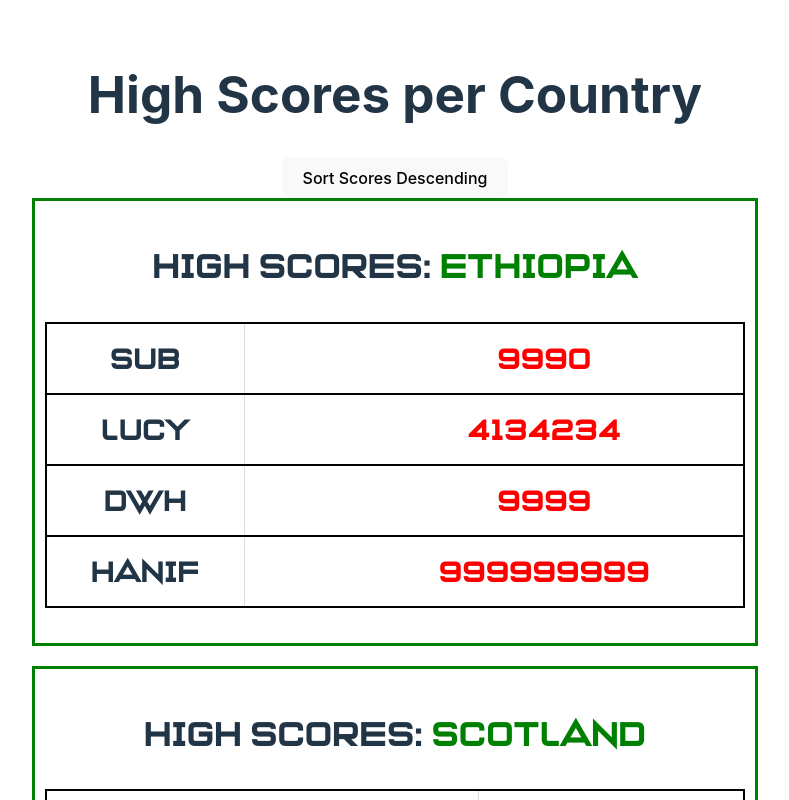
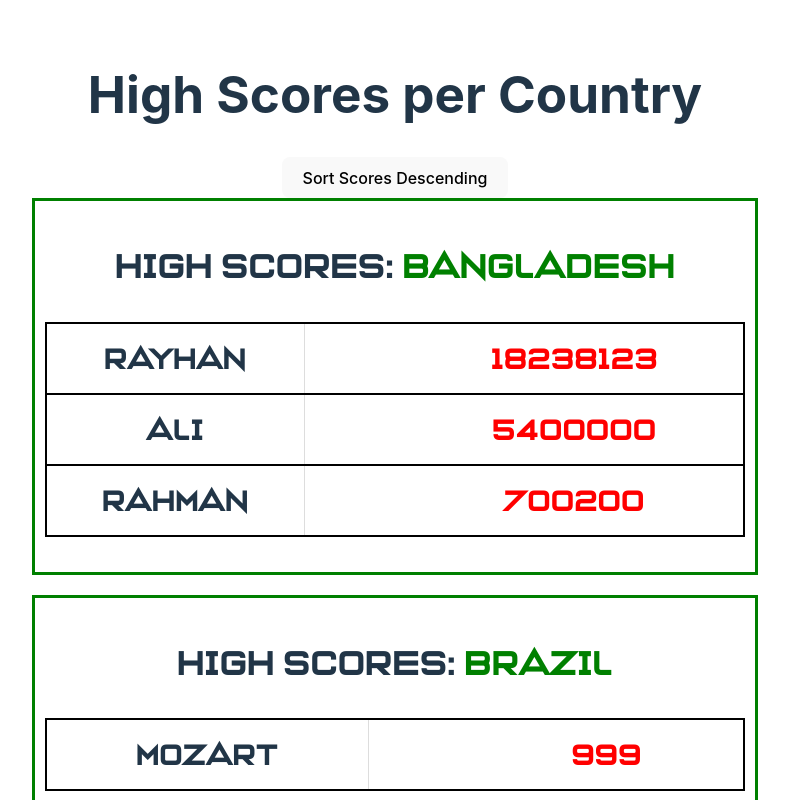
Before and after one commit to eediallo/high-scores-react, a React (Vite) app: page / in a window 1280 px wide. Shown: the top 800 px of the page, without its empty margins (245-1034 px from the left). Built offline with nearby package versions, Linux system fonts and the light colour scheme.

Commit message:
ensure default sort is ascending

```diff
--- a/src/App.jsx
+++ b/src/App.jsx
@@ -3,26 +3,47 @@ import { HighScoreTable } from "../components/renderCountriesScores.jsx";
 import "./App.css";
 import { useState } from "react";
 
+function sortCountryScoresByName(countries) {
+  return countries.sort((a, b) => a.name.localeCompare(b.name));
+}
+
+function sortScores(scores) {
+  return scores.sort((a, b) => b.s - a.s);
+}
+
 function App() {
   const [btnTextContent, setBtnTextCont] = useState("Sort Scores Descending");
-  const [sortedScores, setSortedScores] = useState(allCountryScores);
+
+  // ensure ascending sort by default
+  const [sortedScores, setSortedScores] = useState(
+    sortCountryScoresByName(
+      allCountryScores.map((country) => ({
+        ...country,
+        scores: sortScores(country.scores),
+      }))
+    )
+  );
 
   function handlOnClick() {
     if (btnTextContent === "Sort Scores Descending") {
       setBtnTextCont("Sort Scores Ascending");
       setSortedScores(
-        allCountryScores.map((country) => ({
-          ...country,
-          scores: [...country.scores].sort((a, b) => b.s - a.s),
-        }))
+        sortCountryScoresByName(
+          allCountryScores.map((country) => ({
+            ...country,
+            scores: [...country.scores].sort((a, b) => a.s - b.s),
+          }))
+        )
       );
     } else {
       setBtnTextCont("Sort Scores Descending");
       setSortedScores(
-        allCountryScores.map((country) => ({
-          ...country,
-          scores: [...country.scores].sort((a, b) => a.s - b.s),
-        }))
+        sortCountryScoresByName(
+          allCountryScores.map((country) => ({
+            ...country,
+            scores: [...country.scores].sort((a, b) => b.s - a.s),
+          }))
+        )
       );
     }
   }
```
